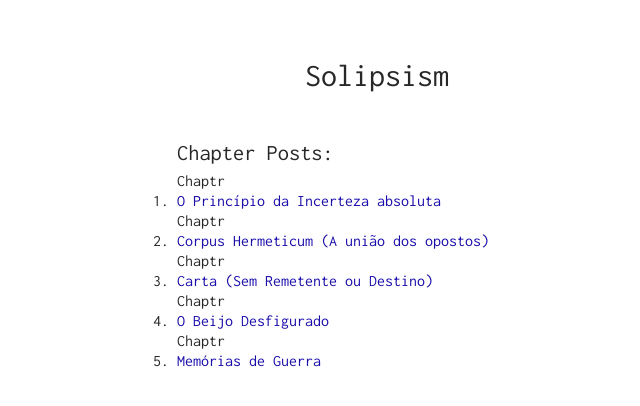
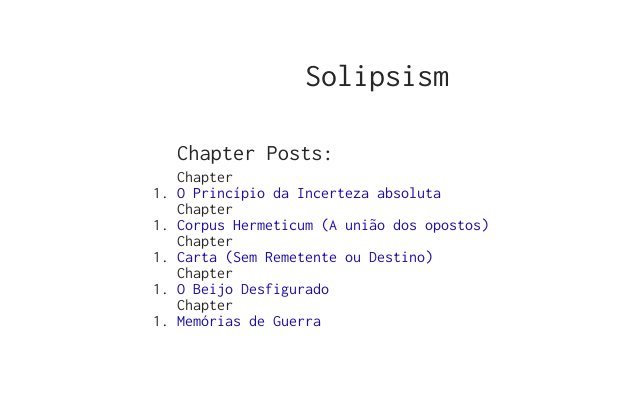
Before and after one commit to sorathpanzer/sorathpanzer.github.io, a Jekyll site: the page built from index.html, in a window 1280 px wide. Shown: the top 406 px of the page, without its empty margins (163-803 px from the left). Built offline with Jekyll 4.4.1, drawn with Linux system fonts in a browser that asks for light colours.

Commit message:
Update index.html

```diff
--- a/index.html
+++ b/index.html
@@ -6,16 +6,14 @@ layout: default
 
 <div class="blog">
     <h1>Chapter Posts:</h1>
-    <ol start="1">
 
         {% for post in site.posts %}
 
-        <p>Chaptr</p><li><a href="{{ post.url }}">{{ post.title }}</a>
+        <ol start="1">Chapter<li><a href="{{ post.url }}">{{ post.title }}</a></ol>
 
         </li>
 
 
         {% endfor %}
 
-  </ol>
 </div>
```
